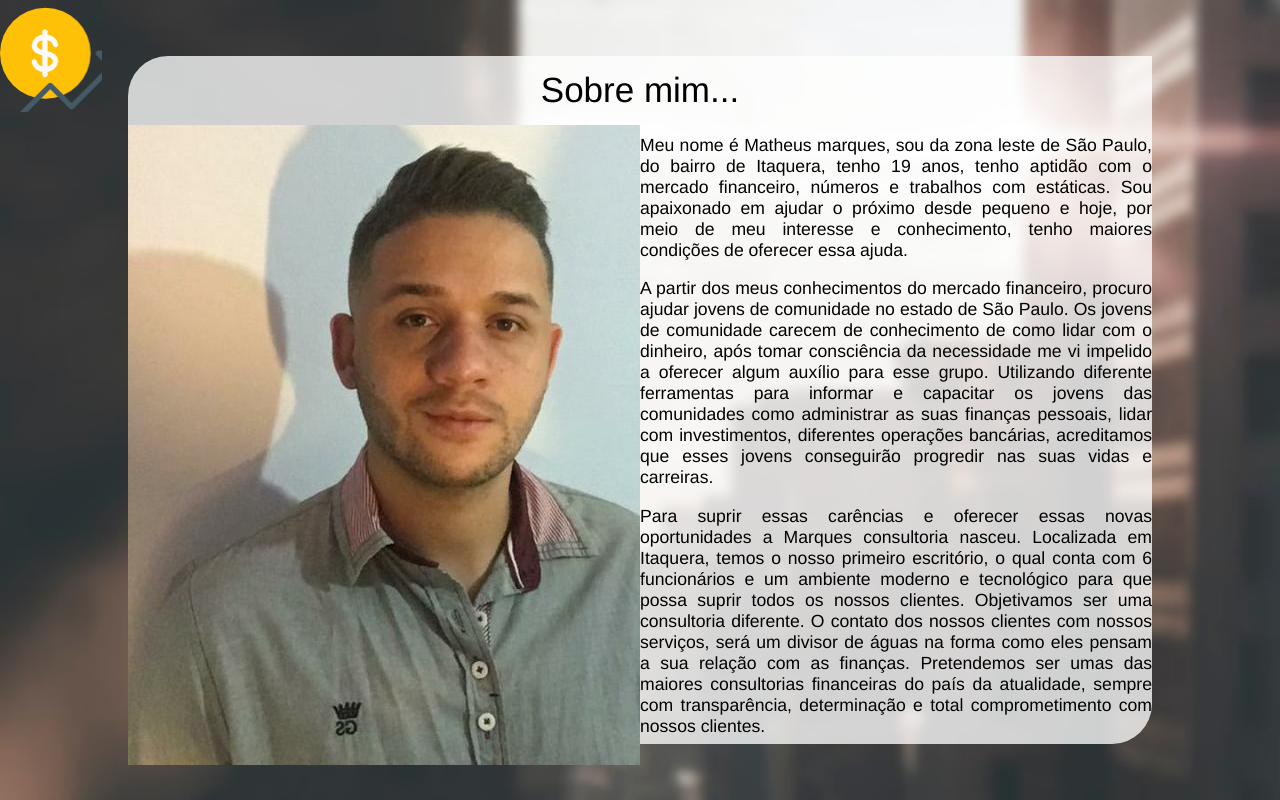
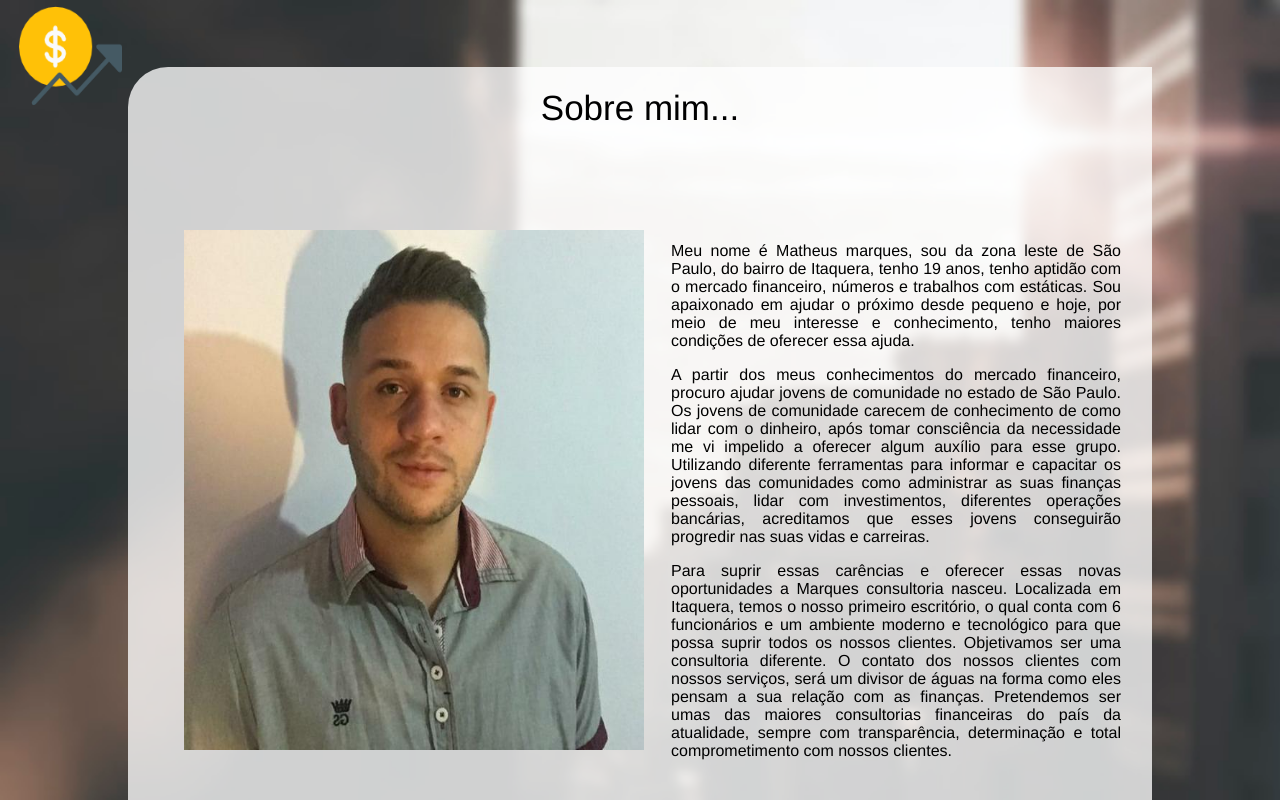
Before and after one commit to matheusmarques17/primeiro-reposit-ri-adsb, a plain HTML site: page site/site/site/sobre.html in a window 1280 px wide. Shown: the top 800 px of the page. Drawn offline with Linux system fonts and the light colour scheme.

Commit message:
atualização

```diff
--- a/site/site/site/sobre.css
+++ b/site/site/site/sobre.css
@@ -9,7 +9,7 @@ body {
 
 #fundo {
     width: 100%;
-    height: 100%;
+    height: 120%;
     background-image: url(s2.jpg);
     background-repeat: no-repeat;
     background-size: cover;
@@ -19,13 +19,15 @@ body {
 #logo {
     width: 8%;
     height: 14%;
-    background-image: url(logo.png);
-    background-repeat: no-repeat;
     display: flex;
     justify-content: flex-start;
-    margin: 0;
+    margin-left: 1.5%;
     position: absolute;
 }
+#logo img {
+    width: 100%;
+}
+
 
 #ali {
     width: 100%;
@@ -53,12 +55,13 @@ body {
 }
 
 #math {
-    width: 550px;
-    height: 650px;
+    width: 400px;
+    height: 550px;
     margin: auto;
-    background-image: url(matheus.jpg);
-    background-repeat: no-repeat;
-
+}
+#math img {
+    width: 460px;
+    height: 520px;
 }
 
 
@@ -73,8 +76,8 @@ body {
 }
 
 #conteudo {
-    width: 600px;
-    height: 600px;
+    width: 450px;
+    height: 550px;
     /* margin: auto; */
 }
 
@@ -88,6 +91,6 @@ body {
     color: black;
 }
 #texto {
-    font-size: 1.1em;
+    font-size: 1em;
     text-align: justify;
 }
--- a/site/site/site/sobre.html
+++ b/site/site/site/sobre.html
@@ -10,12 +10,16 @@
 
 <body>
     <div id="fundo">
-        <div id="logo"></div>
+        <div id="logo">
+            <img src="../site/logo.png" alt="logo">
+        </div>
         <div id="ali">
             <div id="container">
                 <div id="tex"> Sobre mim...</div>
                 <div id="imagem">
-                    <div id="math"></div>
+                    <div id="math">
+                        <img src="../site/matheus.jpg" alt="">
+                    </div>
                 </div>
                 <div id="texto">
                     <div id="conteudo">
```
Also changed, not shown: site/site/site/index.html (+1 -1 lines), site/site/site/style.css (+5 -3 lines), 1 other file.
